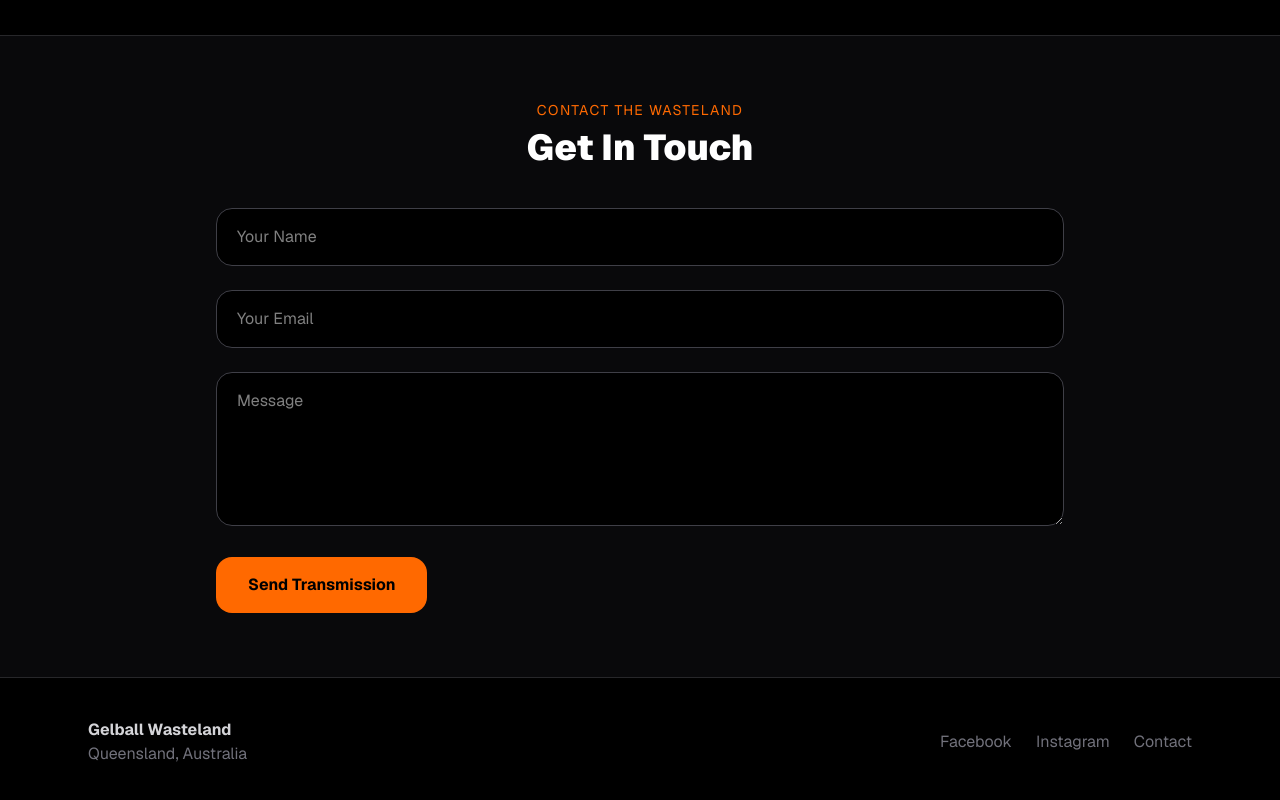
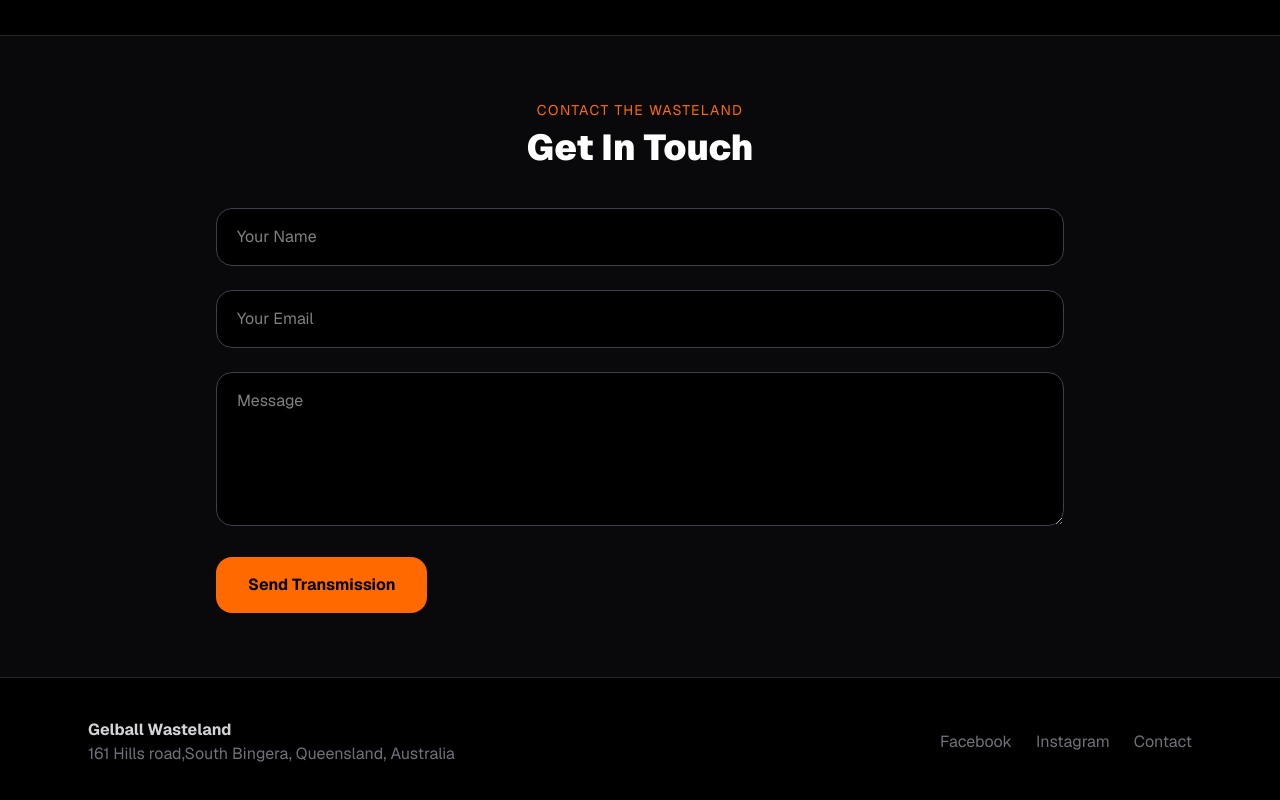
Before and after one commit to gelballwasteland/Gelball-Wasteland, a Next.js app: page / in a window 1280 px wide. Shown: the part 4821-5621 px from the top of the page. Built offline with nearby package versions, Linux system fonts and the light colour scheme.

Commit message:
Update footer address in page.js

```diff
--- a/app/page.js
+++ b/app/page.js
@@ -374,7 +374,7 @@ export default function GelballWastelandWebsite() {
       <footer className="max-w-6xl mx-auto px-6 py-10 flex flex-col md:flex-row items-center justify-between gap-4 text-zinc-500">
         <div>
           <p className="font-bold text-zinc-300">Gelball Wasteland</p>
-          <p>Queensland, Australia</p>
+          <p>161 Hills road,South Bingera, Queensland, Australia</p>
         </div>
 
         <div className="flex gap-6">
```
